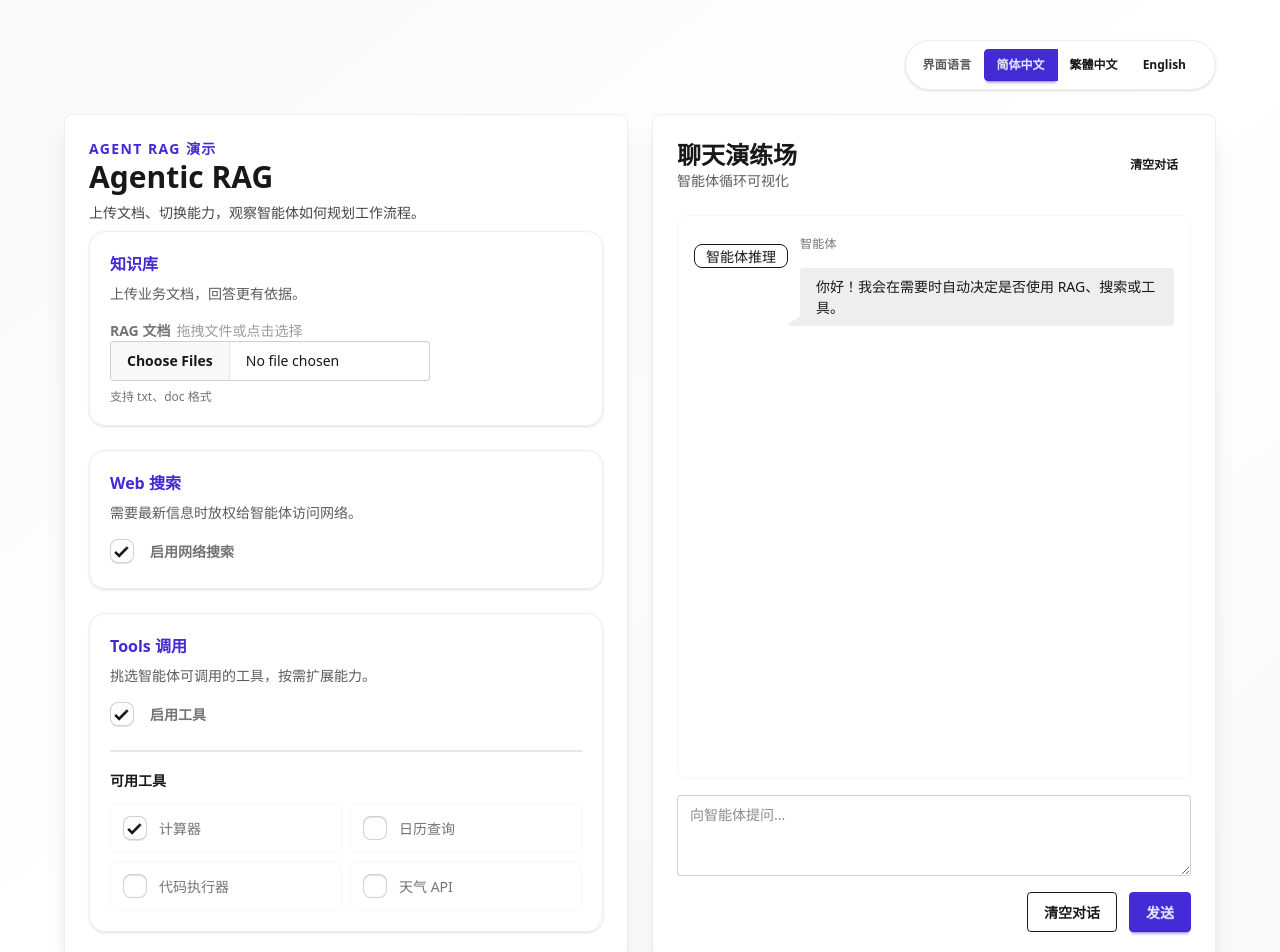
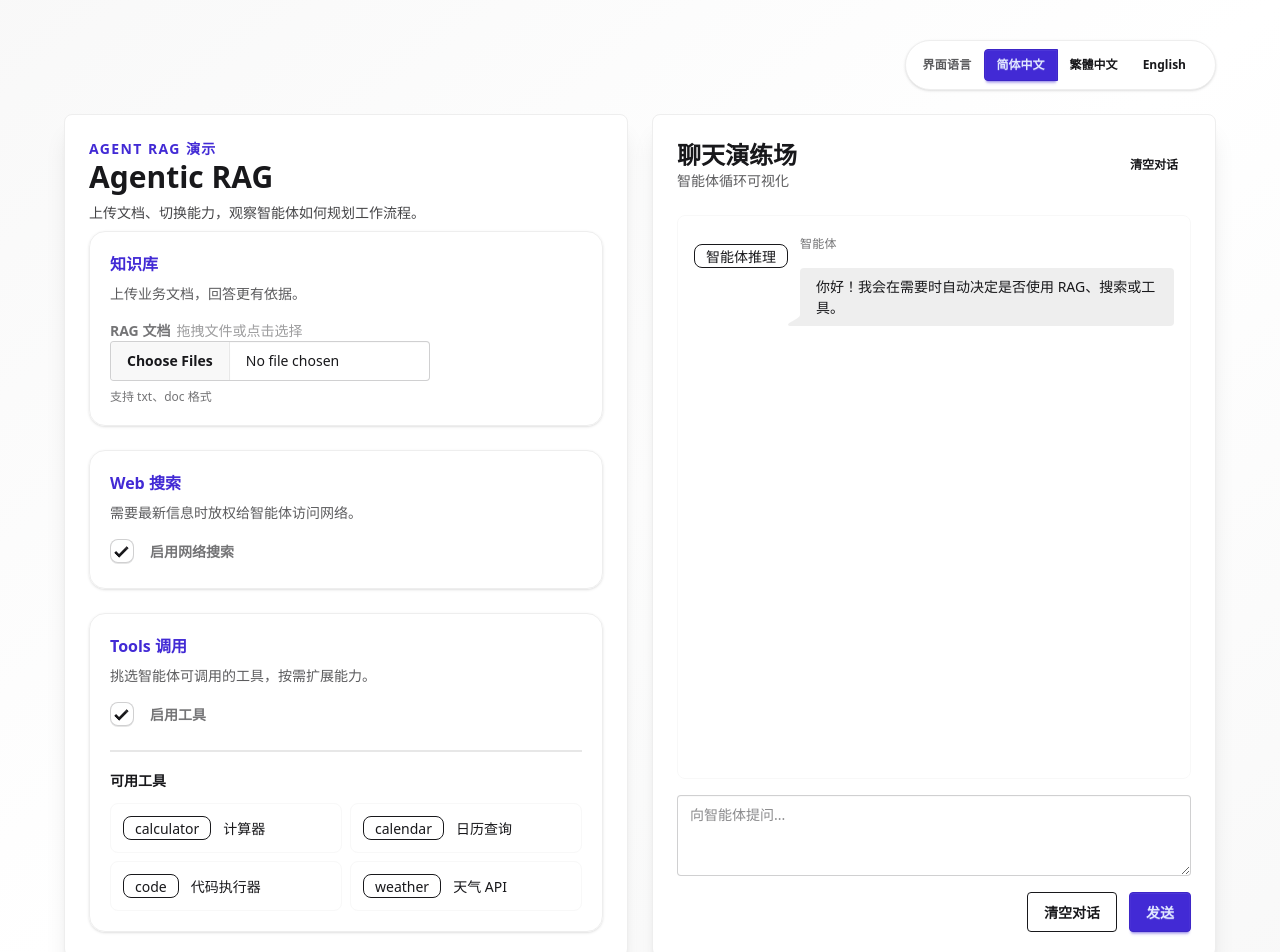
Before and after one commit to justin0x5eed/agent_demo, a React (Vite) app in the folder frontend/: page / in a window 1280 px wide. Shown: the top 952 px of the page. Built offline with nearby package versions, Linux system fonts and the light colour scheme.

Commit message:
Make tools list informational

```diff
--- a/frontend/src/App.tsx
+++ b/frontend/src/App.tsx
@@ -133,7 +133,6 @@ function App() {
   const [documents, setDocuments] = useState<File[]>([])
   const [enableWebSearch, setEnableWebSearch] = useState(true)
   const [enableTools, setEnableTools] = useState(true)
-  const [selectedTools, setSelectedTools] = useState<string[]>([tools[0].id])
   const [messages, setMessages] = useState<Message[]>([
     { role: 'assistant', content: t.welcome, annotations: [t.reasoning] },
   ])
@@ -150,17 +149,10 @@ function App() {
     setDocuments(Array.from(event.target.files))
   }
 
-  const toggleTool = (id: string) => {
-    setSelectedTools((prev) =>
-      prev.includes(id) ? prev.filter((toolId) => toolId !== id) : [...prev, id],
-    )
-  }
-
   const simulateAgent = async (userMessage: string) => {
     const needsRag = documents.length > 0 && /doc|资料|資料|paper/i.test(userMessage)
     const needsWeb = enableWebSearch && /\?|news|最新|weather|天氣/i.test(userMessage)
-    const needsTool =
-      enableTools && selectedTools.length > 0 && /calc|计算|計算|schedule|行程/i.test(userMessage)
+    const needsTool = enableTools && /calc|计算|計算|schedule|行程/i.test(userMessage)
 
     const annotations: string[] = []
     if (needsRag) annotations.push(actionBadges.rag)
@@ -349,16 +341,13 @@ Key takeaways: ${userMessage}`
                   <p className="text-sm font-semibold">{t.chooseTools}</p>
                   <div className="mt-3 grid gap-2 sm:grid-cols-2">
                     {tools.map((tool) => (
-                      <label key={tool.id} className="label cursor-pointer justify-start gap-3 rounded-box border border-base-200 p-3">
-                        <input
-                          type="checkbox"
-                          className="checkbox"
-                          checked={selectedTools.includes(tool.id) && enableTools}
-                          disabled={!enableTools}
-                          onChange={() => toggleTool(tool.id)}
-                        />
+                      <div
+                        key={tool.id}
+                        className="flex items-center gap-3 rounded-box border border-base-200 bg-base-100/80 p-3"
+                      >
+                        <span className="badge badge-outline">{tool.id}</span>
                         <span>{tool.label[language]}</span>
-                      </label>
+                      </div>
                     ))}
                   </div>
                 </div>
```
